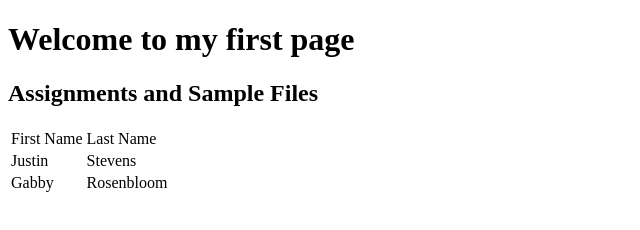
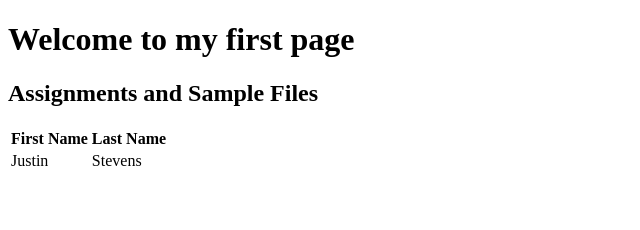
Before and after one commit to jds319/jds319.github.io, a plain HTML site: page index.html in a window 1280 px wide. Shown: the whole page, without its empty margins (0-640 px from the left). Drawn offline with Linux system fonts and the light colour scheme.

Commit message:
Heading
Update

```diff
--- a/index.html
+++ b/index.html
@@ -9,13 +9,13 @@
     <h2>Assignments and Sample Files</h2>
     <table>
       <tr>
-        <td>First Name</td><td>Last Name</td>
+        <th>First Name</th><th>Last Name</th>
       </tr>
       <tr>
         <td>Justin</td><td>Stevens</td>
       </tr>
       <tr>
-        <td>Gabby</td><td>Rosenbloom</td>
+        <td></td><td></td>
       </tr>
       <tr>
         <td></td><td></td>
```
